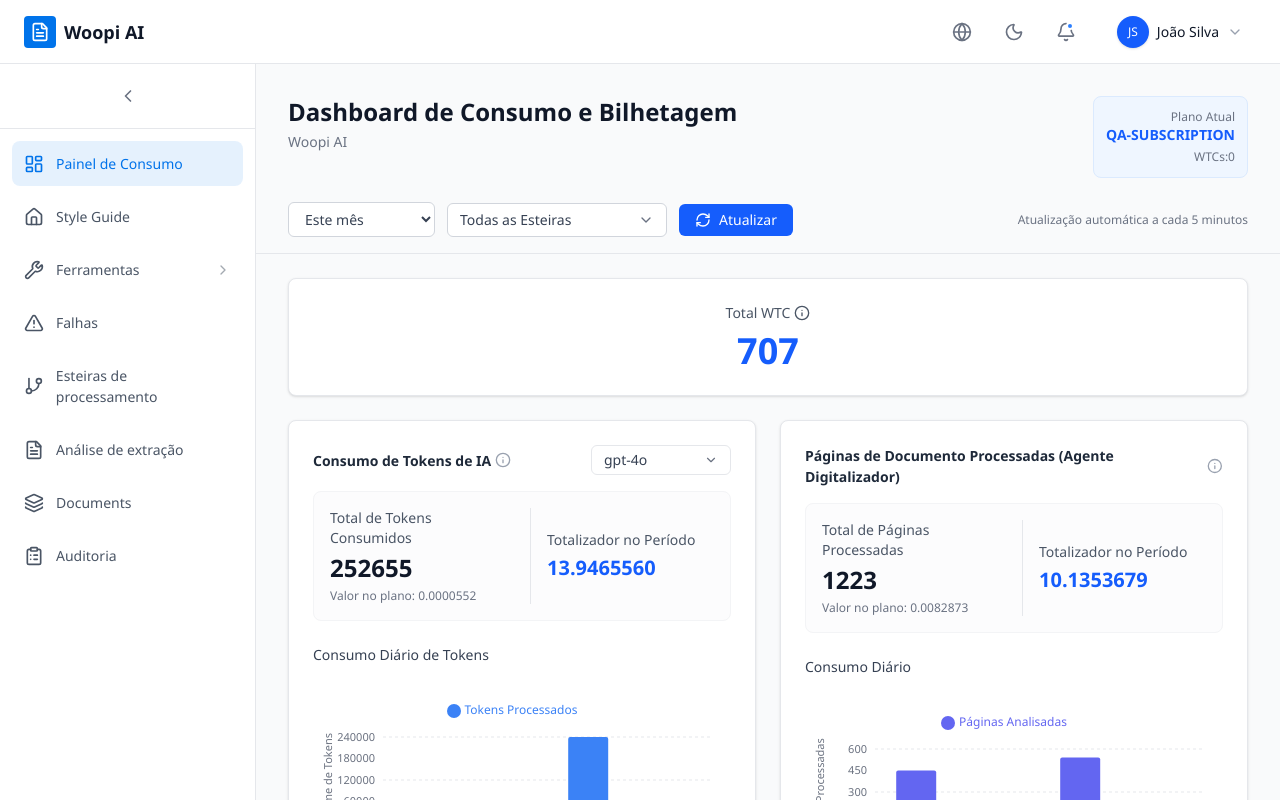
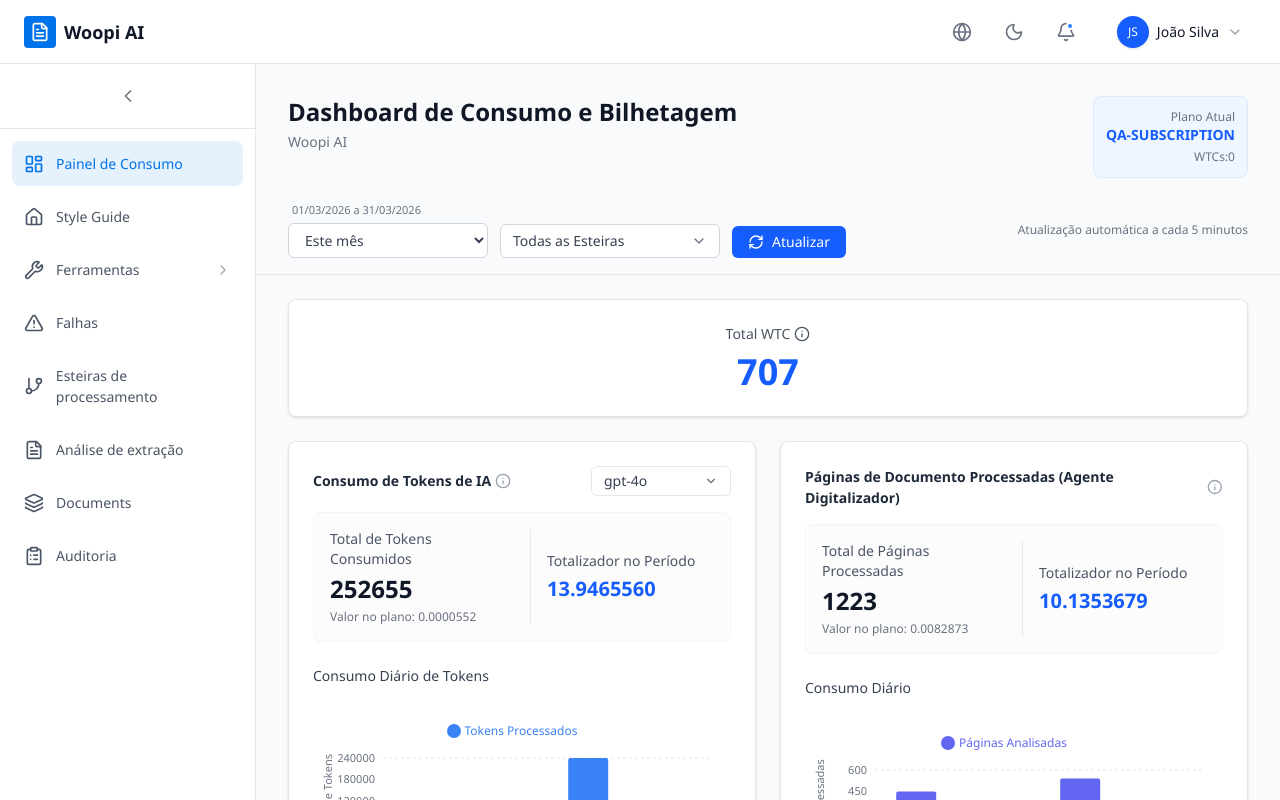
Before and after one commit to marioagen/test-agents, a React (Vite) app: page /dashboard in a window 1280 px wide. Shown: the top 800 px of the page. Built offline with nearby package versions, Linux system fonts and the light colour scheme.

Commit message:
feat: add date range formatter to Dashboard
Implement the getDateRangeString utility to dynamically generate human-readable date labels based on the selected period filter.

```diff
--- a/src/pages/Dashboard.tsx
+++ b/src/pages/Dashboard.tsx
@@ -227,6 +227,44 @@
   );
 }
 
+function getDateRangeString(period: string, startDate: string, endDate: string) {
+  const formatDate = (date: Date) => {
+    return date.toLocaleDateString('pt-BR', { day: '2-digit', month: '2-digit', year: 'numeric' });
+  };
+
+  if (period === 'Personalizado') {
+    if (!startDate && !endDate) return 'Selecione as datas';
+    const formatStrDate = (str: string) => {
+      if (!str) return '...';
+      const [y, m, d] = str.split('-');
+      return `${d}/${m}/${y}`;
+    }
+    return `${formatStrDate(startDate)} a ${formatStrDate(endDate)}`;
+  }
+
+  const today = new Date();
+
+  if (period === 'Este mês') {
+    const firstDay = new Date(today.getFullYear(), today.getMonth(), 1);
+    const lastDay = new Date(today.getFullYear(), today.getMonth() + 1, 0);
+    return `${formatDate(firstDay)} a ${formatDate(lastDay)}`;
+  }
+
+  if (period === 'Mês passado') {
+    const firstDay = new Date(today.getFullYear(), today.getMonth() - 1, 1);
+    const lastDay = new Date(today.getFullYear(), today.getMonth(), 0);
+    return `${formatDate(firstDay)} a ${formatDate(lastDay)}`;
+  }
+
+  if (period === 'Últimos 30 dias') {
+    const firstDay = new Date(today);
+    firstDay.setDate(firstDay.getDate() - 30);
+    return `${formatDate(firstDay)} a ${formatDate(today)}`;
+  }
+
+  return '';
+}
+
 export default function Dashboard() {
   // Draft states (UI only)
   const [period, setPeriod] = useState('Este mês');
@@ -318,8 +356,11 @@
 
           {/* Controls */}
           <div className="flex justify-between items-center">
-            <div className="flex flex-wrap items-center gap-3">
-              <div className="relative">
+            <div className="flex flex-wrap items-end gap-3">
+              <div className="relative flex flex-col items-start gap-1">
+                <div className="text-[11px] text-gray-500 dark:text-gray-400 font-medium px-1">
+                  {getDateRangeString(period, customStartDate, customEndDate)}
+                </div>
                 <select
                   value={period}
                   onChange={(e) => {
@@ -330,7 +371,7 @@
                       setIsCustomDateOpen(false);
                     }
                   }}
-                  className="border border-gray-300 dark:border-gray-600 rounded-md px-3 py-1.5 text-sm bg-white dark:bg-gray-800 text-gray-700 dark:text-gray-300 focus:outline-none focus:ring-2 focus:ring-blue-500"
+                  className="border border-gray-300 dark:border-gray-600 rounded-md px-3 py-1.5 text-sm bg-white dark:bg-gray-800 text-gray-700 dark:text-gray-300 focus:outline-none focus:ring-2 focus:ring-blue-500 min-w-[200px]"
                 >
                   <option>Este mês</option>
                   <option>Mês passado</option>
```
